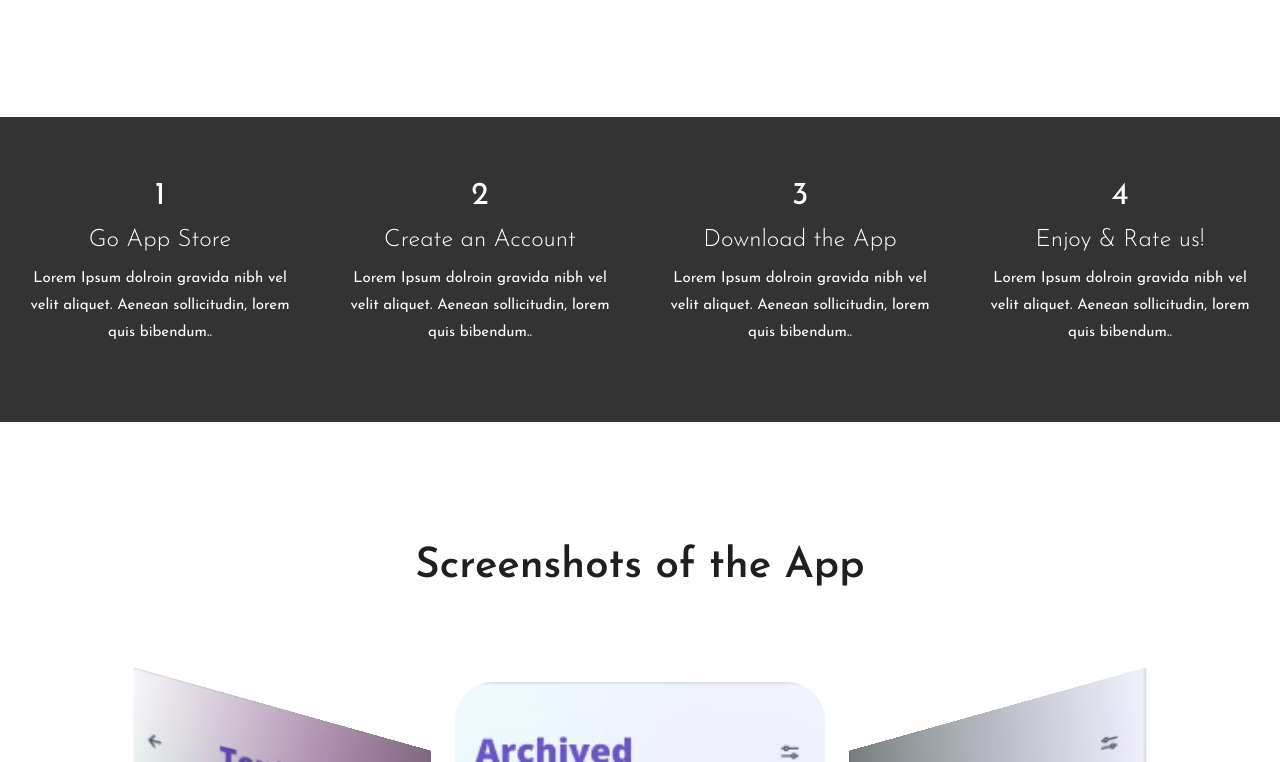
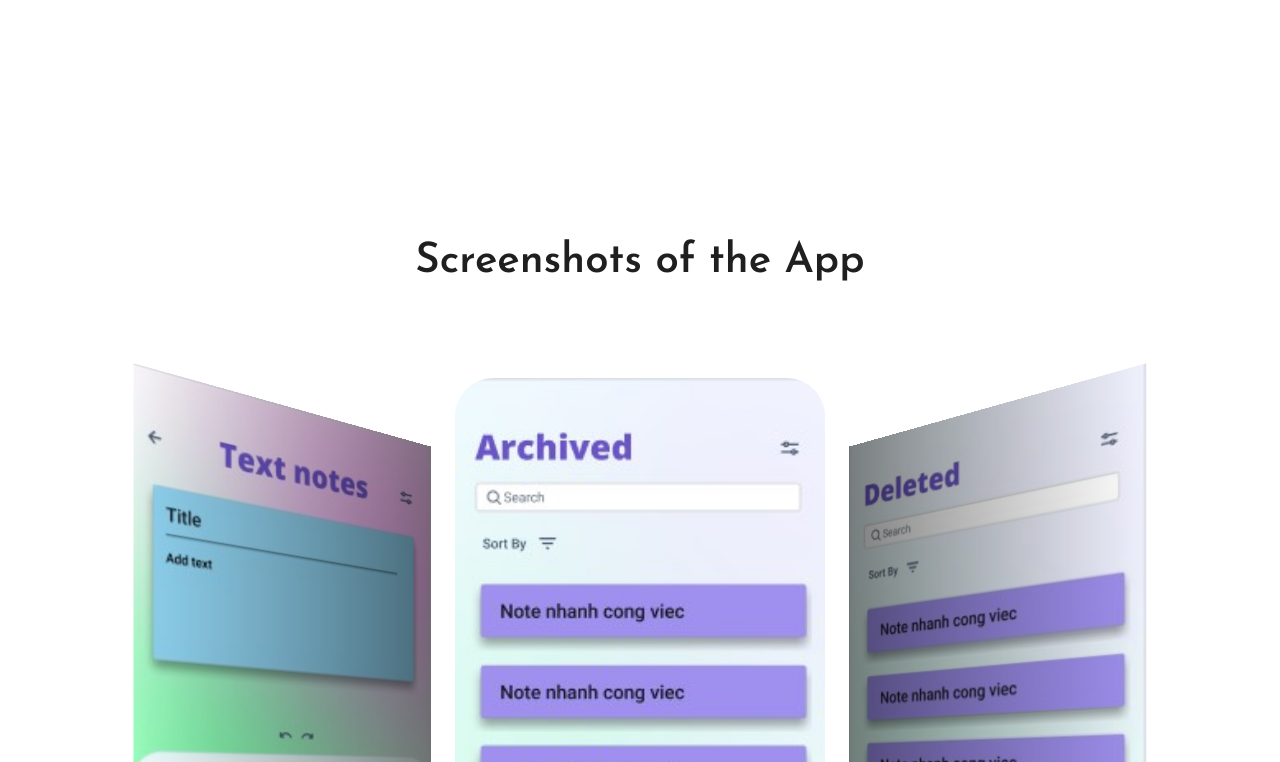
Before and after one commit to quockhanh09/NoteCo, a plain HTML site: page index.html in a window 1280 px wide. Shown: the part 2064-2826 px from the top of the page. Drawn offline with Linux system fonts and the light colour scheme.

Commit message:
Update index.html

```diff
--- a/index.html
+++ b/index.html
@@ -122,34 +122,6 @@
 
 		</div>
 	</div>
-
-
-
-    <div class="how-its-work clearfix">
-        <div class="hc colon1">
-            <h2>1</h2>
-            <h3>Go App Store</h3>
-            <p>Lorem Ipsum dolroin gravida nibh vel velit aliquet. Aenean sollicitudin, lorem quis bibendum..</p>
-        </div><!-- end col -->
-
-        <div class="hc colon2">
-            <h2>2</h2>
-            <h3>Create an Account</h3>
-            <p>Lorem Ipsum dolroin gravida nibh vel velit aliquet. Aenean sollicitudin, lorem quis bibendum..</p>
-        </div><!-- end col -->
-
-        <div class="hc colon3">
-            <h2>3</h2>
-            <h3>Download the App</h3>
-            <p>Lorem Ipsum dolroin gravida nibh vel velit aliquet. Aenean sollicitudin, lorem quis bibendum..</p>
-        </div><!-- end col -->
-
-        <div class="hc colon4">
-            <h2>4</h2>
-            <h3>Enjoy & Rate us!</h3>
-            <p>Lorem Ipsum dolroin gravida nibh vel velit aliquet. Aenean sollicitudin, lorem quis bibendum..</p>
-        </div><!-- end col -->
-    </div><!-- end how-its-work -->
 
     <div id="screenshots" class="section wb">
         <div class="container">
```
